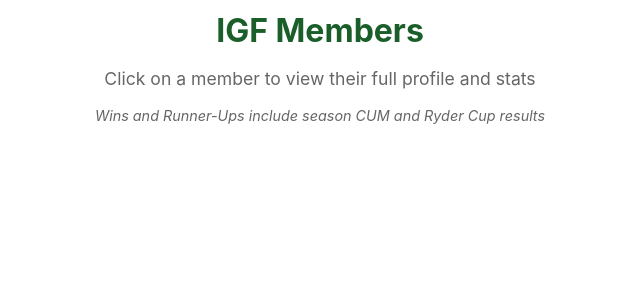
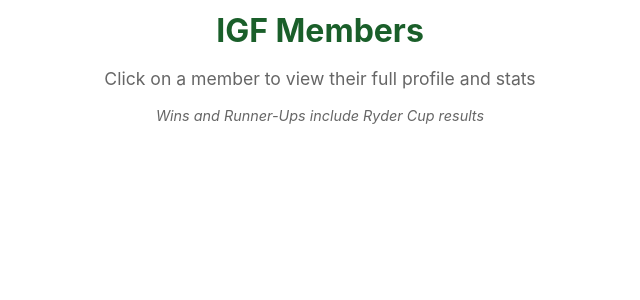
Before and after one commit to dquinn720/theIGF, a Flask app: template templates/igf_members.html in a window 1280 px wide. Shown: the part 260-560 px from the top of the page, without its empty margins (320-960 px from the left). Run offline with Flask 3, Linux system fonts and the light colour scheme; the template is opened without the code that fills it, so the values that code supplies are empty; some libraries are stand-ins or nearby versions.

Commit message:
update igf_members page to exclude CUM

```diff
--- a/templates/igf_members.html
+++ b/templates/igf_members.html
@@ -119,7 +119,7 @@
 <div class="page-header">
     <h1>IGF Members</h1>
     <p>Click on a member to view their full profile and stats</p>
-    <p style="font-size: 0.9em; font-style: italic;">Wins and Runner-Ups include season CUM and Ryder Cup results</p>
+    <p style="font-size: 0.9em; font-style: italic;">Wins and Runner-Ups include Ryder Cup results</p>
 </div>
 
 <div class="members-grid">
```
